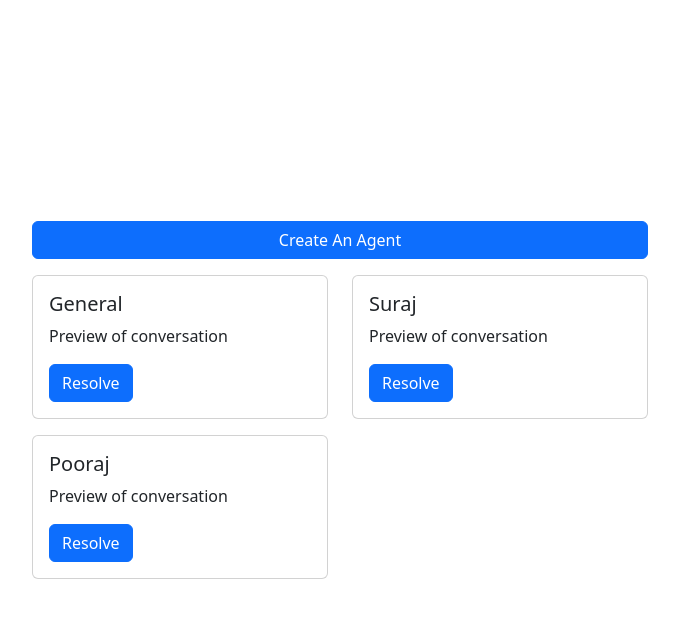
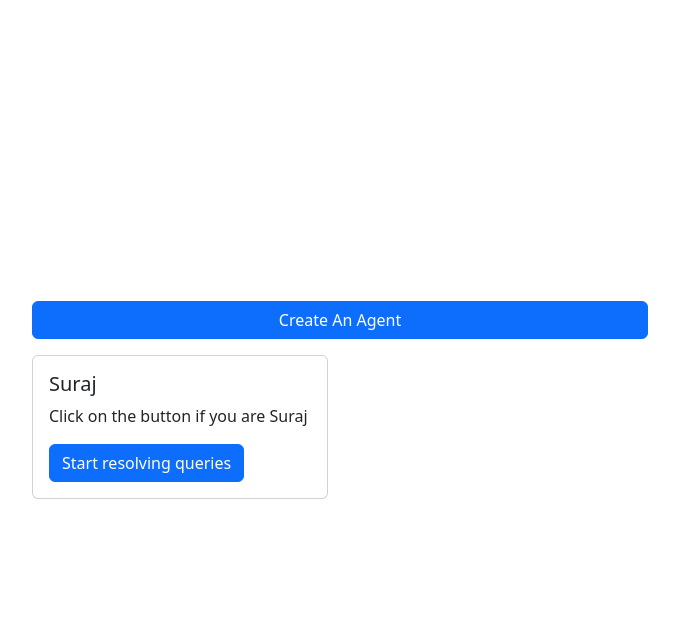
Before and after one commit to surajiyer26/cs-messaging-branchintl, a Flask app: page /agents in a window 1280 px wide. Shown: the top 618 px of the page, without its empty margins (300-979 px from the left). Run offline with Flask 3, Linux system fonts and the light colour scheme; some libraries are stand-ins or nearby versions.

Commit message:
create agent works with db now

```diff
--- a/main.py
+++ b/main.py
@@ -32,17 +32,17 @@ class Query(db.Model):
     def __repr__(self):
         return f'Query with id {self.id}, level {self.level}, assigned to {self.agent_assigned}, code {self.code}, asked at {self.query}'
 
-agentdb = [
-    {
-        'name': 'General',
-    },
-    {
-        'name': 'Suraj',
-    },
-    {
-        'name': 'Pooraj',
-    },
-]
+# agentdb = [
+#     {
+#         'name': 'General',
+#     },
+#     {
+#         'name': 'Suraj',
+#     },
+#     {
+#         'name': 'Pooraj',
+#     },
+# ]
 
 @app.route('/')
 @app.route('/home')
@@ -51,16 +51,19 @@ def home():
 
 @app.route('/agents')
 def agents():
+    agentdb = Agent.query.all()
     return render_template('agents.html', agentdb=agentdb)
 
 @app.route('/create-agent', methods=['GET', 'POST'])
 def create_agent():
     form = CreateAgentForm()
     if form.validate_on_submit():
-        if {'name': form.name.data} in agentdb:
+        if Agent.query.filter_by(name=form.name.data).first():
             flash(f'Agent with name {form.name.data} already exists.', 'warning')
         else:
-            agentdb.append({'name': form.name.data})
+            new_agent = Agent(name=form.name.data)
+            db.session.add(new_agent)
+            db.session.commit()
             flash(f'Agent with name {form.name.data} created.', 'success')
             return redirect(url_for('agents'))
     else:
--- a/templates/agents.html
+++ b/templates/agents.html
@@ -15,8 +15,8 @@
             <div class="card h-100">
               <div class="card-body">
                 <h5 class="card-title">{{ agent.name }}</h5>
-                <p class="card-text">Preview of conversation</p>
-                <a href="#" class="btn btn-primary">Resolve</a>
+                <p class="card-text">Click on the button if you are {{ agent.name }}</p>
+                <a href="#" class="btn btn-primary">Start resolving queries</a>
               </div>
             </div>
         </div>
```
Also changed, not shown: instance/site.db.
